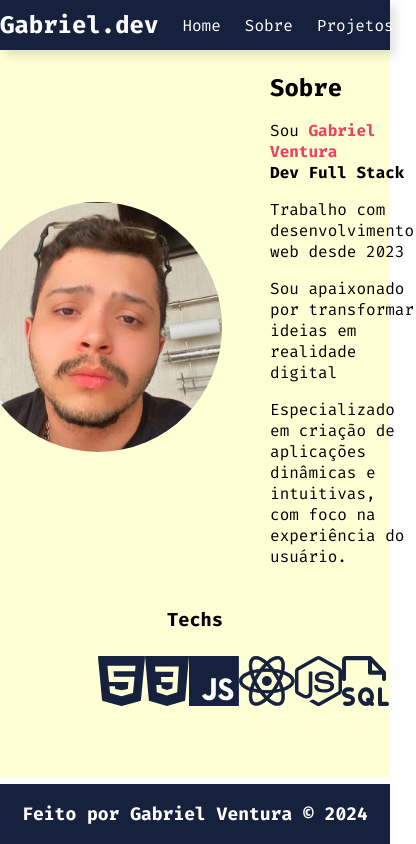
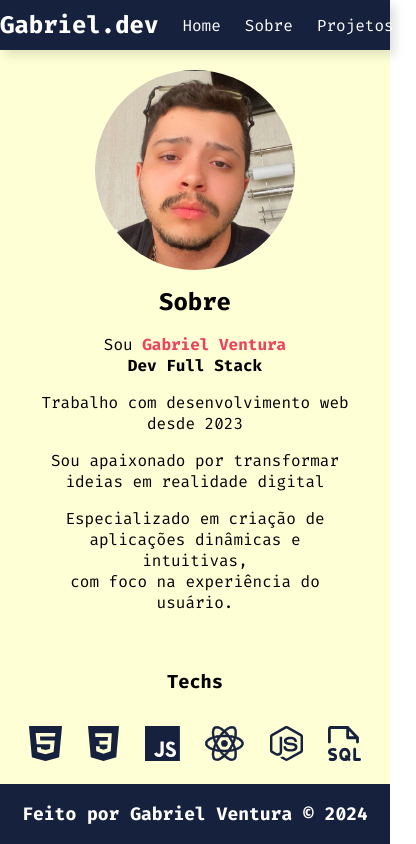
Before and after one commit to gbxventura/portifolio-v2, a React (Vite) app: page /sobre in a window 390 px wide. Shown: the whole page, 416 px wide, since content can reach past the window. Built offline with nearby package versions, Linux system fonts and the light colour scheme.

Commit message:
Responsividade page home

```diff
--- a/src/pages/Contatos/Contatos.module.css
+++ b/src/pages/Contatos/Contatos.module.css
@@ -22,3 +22,9 @@
 .icone:hover {
   transform: scale(1.1);
 }
+
+@media (max-width: 480px) {
+  .contatos {
+    padding-inline: 1.5rem;
+  }
+}
--- a/src/pages/Home/Home.module.css
+++ b/src/pages/Home/Home.module.css
@@ -1,4 +1,4 @@
-/* css da page Home */
+/* CSS da página Home */
 .home {
   width: 100%;
   min-height: 100vh;
@@ -6,25 +6,31 @@
   align-items: center;
   justify-content: space-evenly;
 }
+
 .home img {
-  height: 500px;
+  height: 50vh; /* Tamanho relativo à altura da tela */
   max-width: 100%;
   transition: transform 0.3s ease;
 }
+
 .home img:hover {
   transform: scale(1.05);
 }
+
 .home p {
-  font-size: 3rem; /* 48px*/
+  font-size: 3rem; /* 48px */
   font-weight: bold;
   margin-bottom: 2rem;
 }
+
 .home span {
   color: var(--red);
   font-size: 3.5rem;
 }
+
 .btn {
-  width: 250px;
+  width: 80%; /* Tamanho relativo à largura da tela */
+  max-width: 250px;
   height: 50px;
   font-size: 1.125rem;
   font-weight: bold;
@@ -36,11 +42,13 @@
   justify-content: center;
   text-decoration: none;
 }
+
 .btn_red {
   background-color: var(--red);
   color: var(--white);
-  transition: 0.5s background-color ease-in;
+  transition: background-color 0.5s ease-in;
 }
+
 .btn_red:hover {
   background-color: var(--primary);
 }
@@ -50,22 +58,28 @@
   .home {
     flex-direction: column;
   }
+
+  .home img {
+    height: 40vh;
+  }
 }
+
 @media (max-width: 480px) {
-  .home {
-    flex-direction: column;
+  .home img {
+    height: 30vh;
   }
+
   .home p {
-    font-size: 2rem;
+    font-size: 1.5rem;
+    margin-bottom: 1rem;
     text-align: center;
   }
+
   .btn {
-    margin: auto;
-  }
-
-  .home img {
-    max-width: 100%;
+    width: auto;
     height: auto;
-    padding-inline: 2.5rem;
+    padding: 0.5rem 1rem;
+    margin: 1rem auto 0;
+    text-align: center;
   }
 }
--- a/src/pages/Page404/Page404.module.css
+++ b/src/pages/Page404/Page404.module.css
@@ -1,3 +1,14 @@
+/* CSS da página 404 */
+.page404 {
+  display: flex;
+  flex-direction: column;
+  align-items: center;
+  justify-content: center;
+  height: 100vh;
+  padding: 2rem;
+  text-align: center;
+}
+
 .titulo2 {
   padding-top: 2rem;
 }
@@ -8,12 +19,54 @@
   justify-content: center;
   flex-direction: column;
 }
-.texto_grande,
-.texto_vermelho {
+
+.texto_grande {
   font-size: 300px;
   color: var(--red);
   font-weight: bold;
 }
+
 .texto_vermelho {
   font-size: 1.5rem;
+  color: var(--red);
+  font-weight: bold;
 }
+
+@media (max-width: 768px) {
+  .page404 {
+    padding: 1.5rem;
+  }
+
+  .texto_grande {
+    font-size: 150px;
+  }
+
+  .texto_vermelho {
+    font-size: 1rem;
+  }
+}
+
+@media (max-width: 480px) {
+  .page404 {
+    padding: 1rem;
+    height: auto; /* Ajustar a altura para auto */
+    display: flex;
+    flex-direction: column;
+    align-items: center;
+    justify-content: center; /* Garantir que o conteúdo esteja centralizado */
+  }
+
+  .titulo2 {
+    padding-top: 1rem; /* Ajuste de padding para telas menores */
+  }
+
+  .texto_grande {
+    font-size: 100px;
+  }
+
+  .texto_vermelho {
+    font-size: 0.875rem; /* Tamanho menor para texto vermelho */
+    text-align: center;
+    margin: 0.5rem 0;
+  }
+}
--- a/src/pages/Page404/index.jsx
+++ b/src/pages/Page404/index.jsx
@@ -1,15 +1,14 @@
-
 import styles from './Page404.module.css'
 
 function Page404() {
     return (
-        <>
+        <section className={styles.page404}>
             <h2 className={styles.titulo2}>Algo de errado não está certo!</h2>
             <div className={styles.textos}>
                 <span className={styles.texto_grande}>404</span> <br />
                 <strong className={styles.texto_vermelho}>Página Não Localizada!</strong>
             </div>
-        </>
+        </section>
     );
 }
 export default Page404;
--- a/src/pages/Projetos/Projetos.module.css
+++ b/src/pages/Projetos/Projetos.module.css
@@ -1,3 +1,7 @@
+.projetos {
+  padding-block: 2.5rem;
+}
+
 .projetos h2 {
   text-align: center;
 }
--- a/src/pages/Sobre/Sobre.module.css
+++ b/src/pages/Sobre/Sobre.module.css
@@ -1,3 +1,4 @@
+/* CSS da página Sobre */
 .sobre {
   width: 100%;
   min-height: 85vh;
@@ -5,52 +6,113 @@
   flex-direction: column;
   align-items: center;
   justify-content: center;
+  padding: 1rem;
 }
+
 .bio {
   display: flex;
   align-items: center;
   gap: 3rem;
   margin-bottom: 1.5rem;
+  flex-wrap: wrap;
+  text-align: center;
 }
+
 .bio span {
   color: var(--red);
   font-weight: bold;
 }
+
 .bio strong {
   color: var(--secondary);
   font-weight: bold;
 }
 
-.textos h2,
-p {
+.textos {
+  text-align: center;
   margin-bottom: 1rem;
 }
+
+.textos h2,
+.textos p {
+  margin-bottom: 1rem;
+}
+
 .techs {
-  width: 50%;
+  width: 80%;
   display: flex;
   flex-direction: column;
   align-items: center;
   gap: 1.5rem;
 }
+
 .icones {
   width: 100%;
   display: flex;
   align-items: center;
   justify-content: space-around;
+  flex-wrap: wrap;
 }
+
 .icones img {
   height: 50px;
   transition: transform 0.3s ease;
+  margin: 0.5rem;
 }
+
 .icones img:hover {
   transform: scale(1.2);
 }
+
 .avatar {
   width: 250px;
   height: 250px;
   border-radius: 50%;
   transition: transform 0.4s ease;
 }
+
 .avatar:hover {
   transform: scale(1.05);
 }
+
+/* Responsividade */
+@media (max-width: 768px) {
+  .bio {
+    gap: 1.5rem;
+  }
+
+  .techs {
+    width: 90%;
+  }
+
+  .icones img {
+    height: 40px;
+  }
+}
+
+@media (max-width: 480px) {
+  .sobre {
+    padding-block: 2.5rem;
+  }
+  .bio {
+    flex-direction: column;
+    gap: 1rem;
+  }
+
+  .avatar {
+    width: 200px;
+    height: 200px;
+  }
+
+  .techs {
+    width: 100%;
+  }
+
+  .icones img {
+    height: 35px;
+  }
+
+  .textos {
+    padding: 0 1rem;
+  }
+}
```
